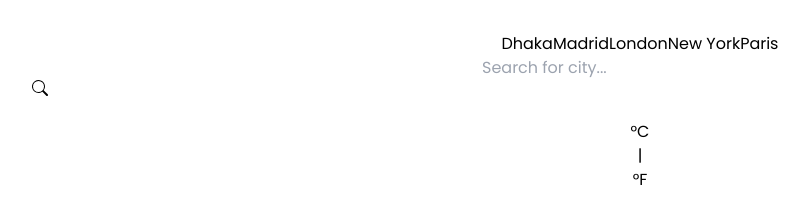
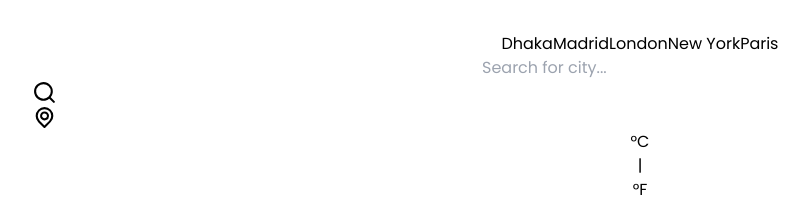
Before and after one commit to ras1k/react-weather-app, a React (Vite) app: page / in a window 1280 px wide. Shown: the top 197 px of the page, without its empty margins (0-809 px from the left). Built offline with nearby package versions, Linux system fonts and the light colour scheme; no server answers; some icons are missing.

Commit message:
added search and units

```diff
--- a/src/components/Inputs.jsx
+++ b/src/components/Inputs.jsx
@@ -1,27 +1,70 @@
-import { BsSearch } from "react-icons/bs";
-import { FaLocationDot } from "react-icons/fa6";
+import { useState } from "react";
+import { UilSearch, UilLocationPoint } from "@iconscout/react-unicons";
 
-const Inputs = () => {
+const Inputs = ({ setQuery, units, setUnits }) => {
+
+    const [city, setCity] = useState('');
+
+    const handleSearch = () => {
+        if (city !== '') setQuery({ q: city })
+
+    }
+
+    const handleLocation = () => {
+        if (navigator.geolocation) {
+            navigator.geolocation.getCurrentPosition((position) => {
+                let lat = position.coords.latitude
+                let lon = position.coords.longitude
+
+                setQuery({
+                    lat,
+                    lon,
+                });
+            });
+        }
+        console.log(city);
+    };
+
+    const handleUnitsChange = (e) => {
+        const selectedUnit = e.currentTarget.name
+        if(units !== selectedUnit) setUnits(selectedUnit)
+    }
+
     return (
         <div className="flex flex-row justify-center my-6">
             <div className="flex flex-row w-3/4 items-center justify-center space-x-4">
-                <input type="text"
+                <input
+                    value={city}
+                    onChange={(e) => setCity(e.currentTarget.value)}
+                    type="text"
                     className="text-xl font-semibold p-2 w-full shadow-xl focus:outline-none capitalize placeholder:lowercase"
                     placeholder="Search for city..."
                 />
-                <BsSearch
-                    className="text-white cursor-pointer transition ease-out hover:scale-150"
+                <UilSearch
+                    size={25}
+                    className="text-white cursor-pointer transition ease-out hover:scale-125"
+                    onClick={handleSearch}
                 />
-                <FaLocationDot
-                    className="text-white cursor-pointer transition ease-out hover:scale-150"
+                <UilLocationPoint
+                    size={25}
+                    className="text-white cursor-pointer transition ease-out hover:scale-125"
+                    onClick={handleLocation}
                 />
             </div >
             <div className="flex flex-row w-1/4 items-center justify-center">
-                <button name="metric" className="text-xl text-white mx-2 cursor-pointer transition ease-out hover:scale-125">
+                <button
+                    name="metric"
+                    className="text-xl text-white mx-2 cursor-pointer transition ease-out hover:scale-125"
+                    onClick={handleUnitsChange}
+                >
                     °C
                 </button>
                 <p className="text-white">|</p>
-                <button name="imperial" className="text-xl text-white mx-2 cursor-pointer transition ease-out hover:scale-125">
+                <button
+                    name="imperial"
+                    className="text-xl text-white mx-2 cursor-pointer transition ease-out hover:scale-125"
+                    onClick={handleUnitsChange}
+                >
                     °F
                 </button>
             </div>
--- a/src/services/weatherService.js
+++ b/src/services/weatherService.js
@@ -72,7 +72,7 @@
 const formatToLocalTime = (
     secs,
     zone,
-    format = "cccc, dd LLL YYYY' | Local time: 'hh:mm a"
+    format = "cccc, dd LLL yyyy' | Local time: 'hh:mm a"
 ) => DateTime.fromSeconds(secs).setZone(zone).toFormat(format);
 
 const iconUrlFromCode = (code) => `http://openweathermap.org/img/wn/${code}@2x.png` ;
```
